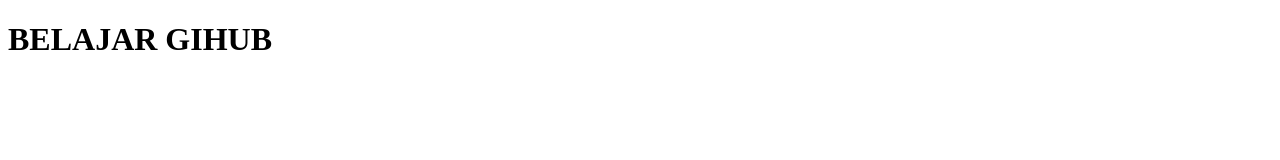
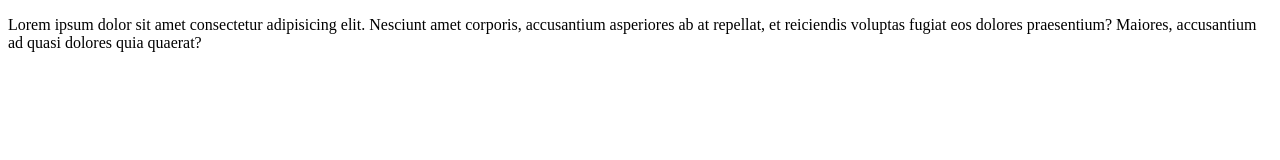
Before and after one commit to prabowoteguh/boba-2, a plain HTML site: page index.html in a window 1280 px wide. Drawn offline with Linux system fonts and the light colour scheme.

Commit message:
menambahkan script.js

```diff
--- a/index.html
+++ b/index.html
@@ -7,6 +7,9 @@
     <title>BELAJAR GITHUB</title>
 </head>
 <body>
-    <h1>BELAJAR GIHUB</h1>
+
+
+
+    <p>Lorem ipsum dolor sit amet consectetur adipisicing elit. Nesciunt amet corporis, accusantium asperiores ab at repellat, et reiciendis voluptas fugiat eos dolores praesentium? Maiores, accusantium ad quasi dolores quia quaerat?</p>
 </body>
 </html>
--- /dev/null
+++ b/script.js
@@ -0,0 +1 @@
+console.log("belajar github")
```
